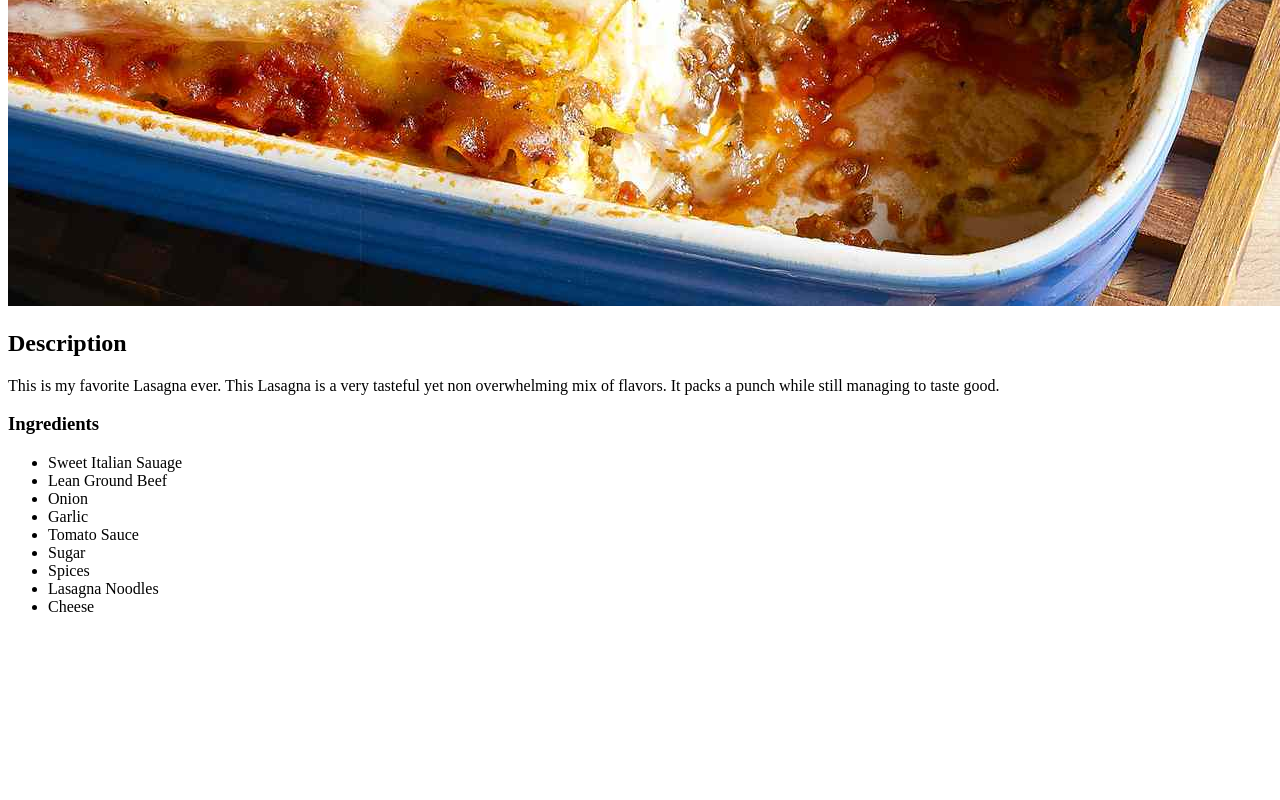
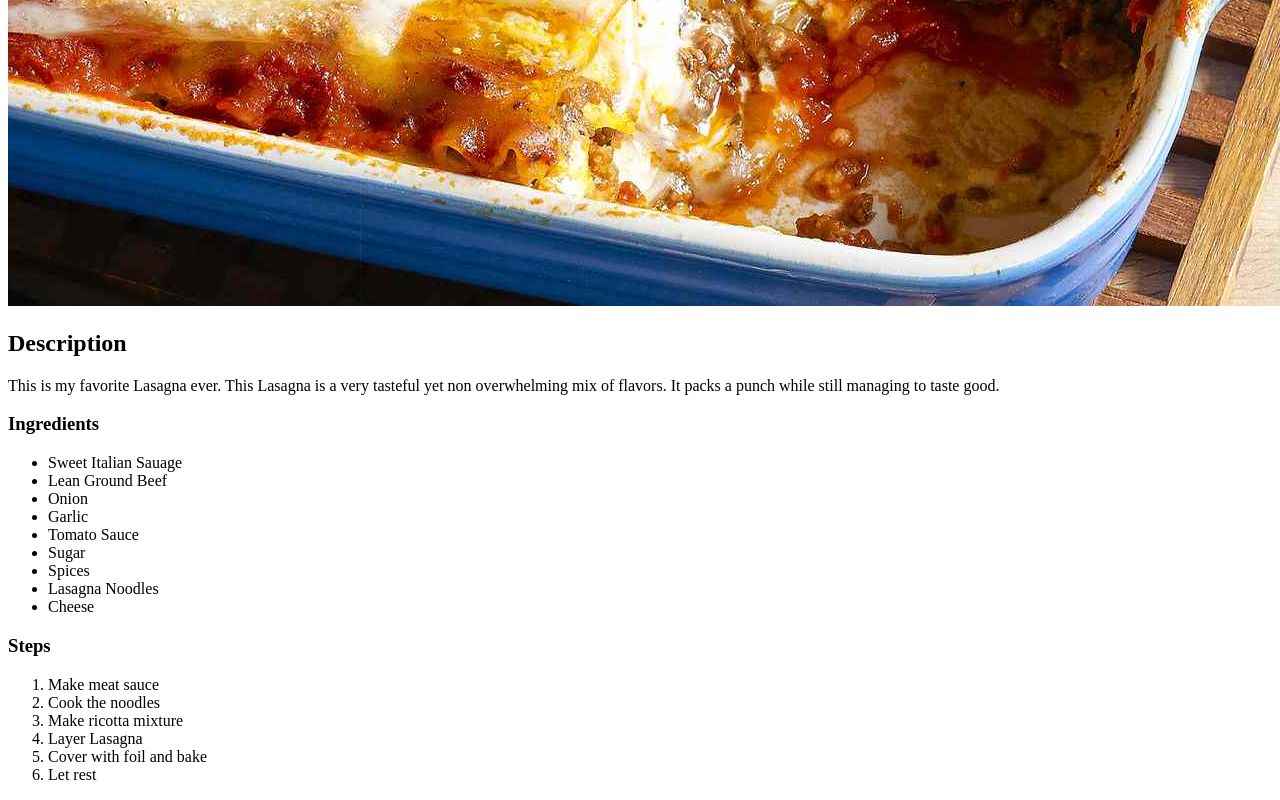
Before and after one commit to ureyx6/odin-recipes, a plain HTML site: page recipes/lasagna.html in a window 1280 px wide. Shown: the part 899-1699 px from the top of the page. Before the commit the page ends 1531 px from the top, so only its background shows below. Drawn offline with Linux system fonts and the light colour scheme.

Commit message:
added steps to make lasagna

```diff
--- a/recipes/lasagna.html
+++ b/recipes/lasagna.html
@@ -22,5 +22,14 @@
         <li>Lasagna Noodles</li>
         <li>Cheese</li>
     </ul>
+    <h3>Steps</h3>
+    <ol>
+        <li>Make meat sauce</li>
+        <li>Cook the noodles</li>
+        <li>Make ricotta mixture</li>
+        <li>Layer Lasagna</li>
+        <li>Cover with foil and bake</li>
+        <li>Let rest</li>
+    </ol>
 </body>
 </html>
```
